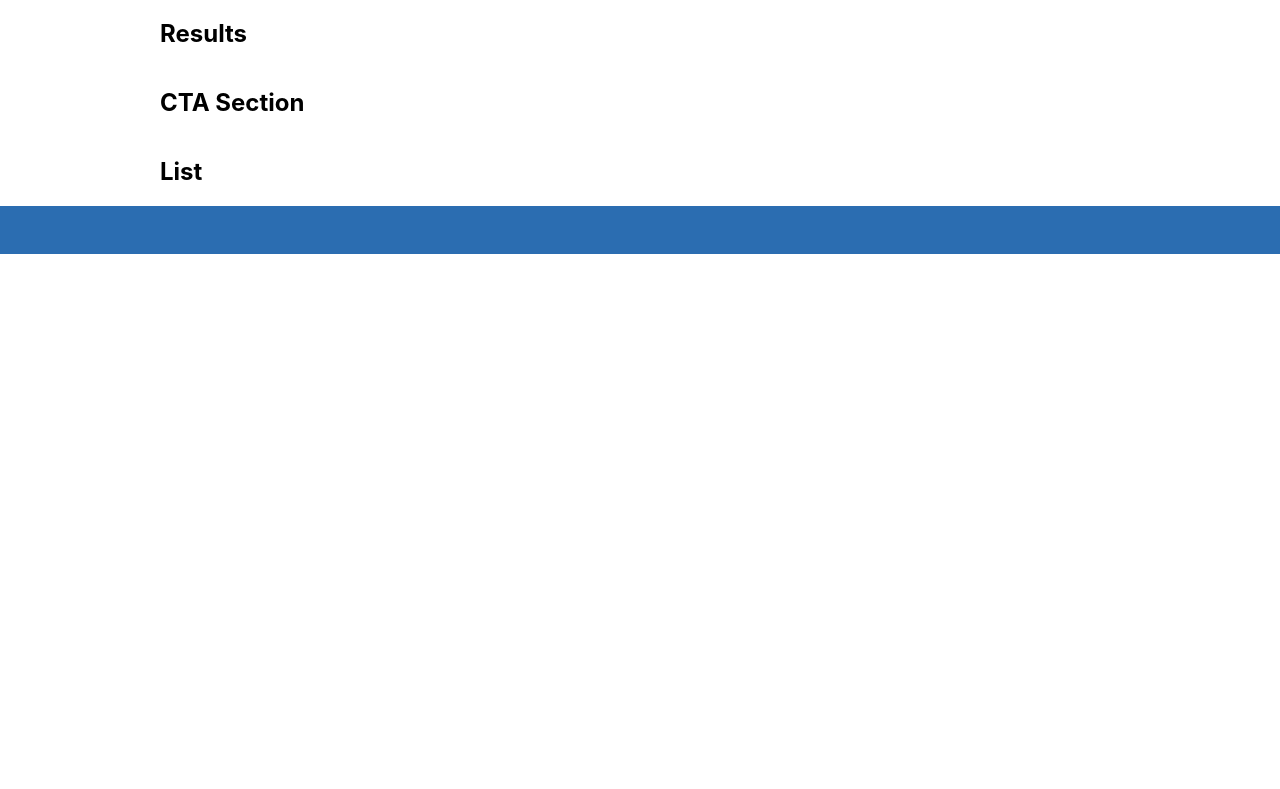
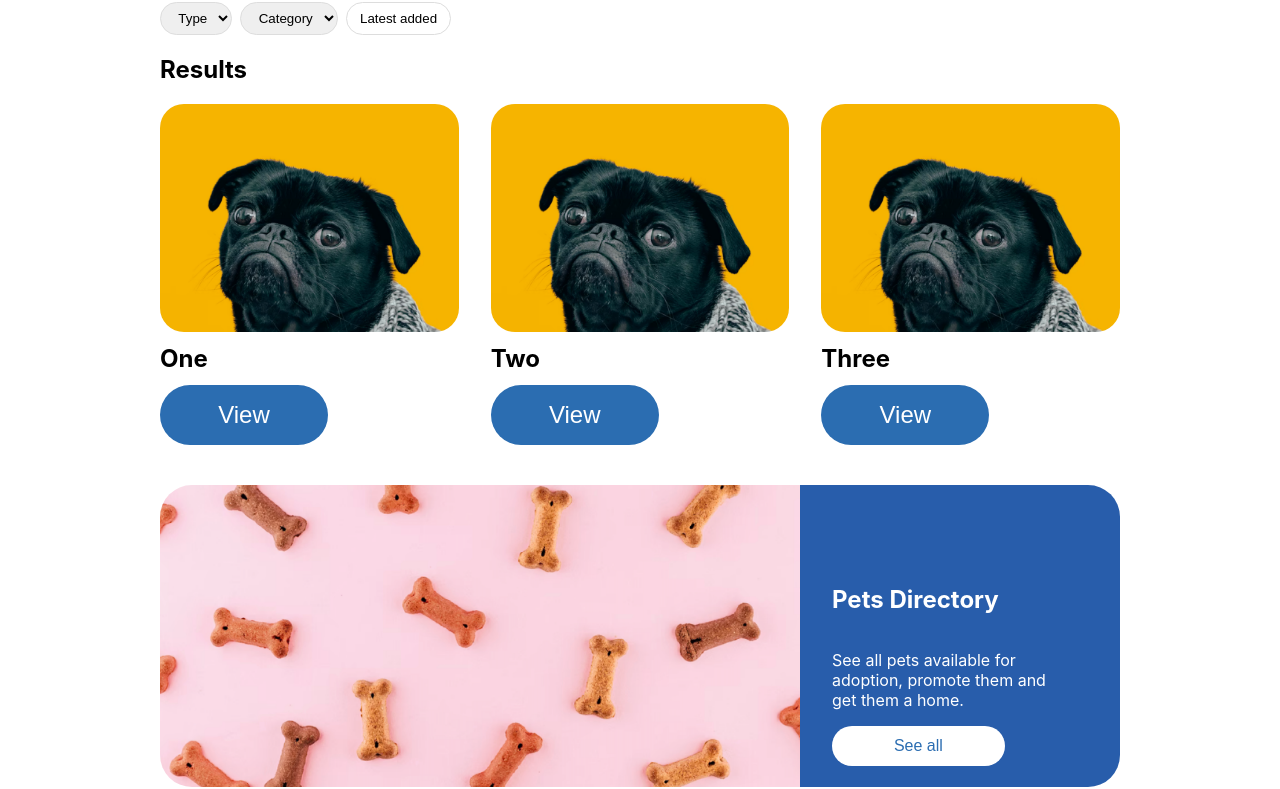
Before and after one commit to harewoodestate/coolestpets, a React (Create React App) app: page / in a window 1280 px wide. Shown: the part 227-1016 px from the top of the page. Before the commit the page ends 800 px from the top, so only its background shows below. Built offline with nearby package versions, Linux system fonts and the light colour scheme.

Commit message:
Layout Results and CTA Section Components Jira Issue ID(s):
	-

```diff
--- a/src/App.css
+++ b/src/App.css
@@ -1,3 +1,9 @@
+*,
+*:before,
+*:after {
+  box-sizing: border-box;
+}
+
 .App {
   text-align: center;
 }
--- a/src/App.js
+++ b/src/App.js
@@ -1,9 +1,11 @@
 import "./App.css";
 import ContainerLayout from "./components/ContainerLayout";
 import SearchFilter from "./components/SearchFilter";
-import CTASection from "./components/CTASection";
+import CTASection from "./components/CTALayout";
 import List from "./components/List";
 import Grid from "./components/Grid";
+import CTAImage from "./components/CTAImage";
+import CTAButton from "./components/CTAButton";
 
 function App() {
   return (
@@ -11,7 +13,10 @@ function App() {
       <SearchFilter>
         <Grid />
       </SearchFilter>
-      <CTASection />
+      <CTASection>
+        <CTAImage />
+        <CTAButton />
+      </CTASection>
       <List />
     </ContainerLayout>
   );
--- /dev/null
+++ b/src/components/CTAButton.js
@@ -0,0 +1,45 @@
+import styled from "styled-components";
+
+const Layout = styled.div`
+  display: flex;
+  flex-direction: column;
+  background-color: #285dab;
+  height: 100%;
+  padding: 5em 0 0 2em;
+  align-items: start;
+  border-radius: 0 2em 2em 0;
+`;
+
+const Heading = styled.h1`
+  color: #ffffff;
+  width: 80%;
+`;
+
+const CTAText = styled.p`
+  color: #ffffff;
+  width: 80%;
+`;
+
+const CTAStyledButton = styled.button`
+  background-color: #ffffff;
+  color: #2b6db1;
+  font-size: 1em;
+  border-radius: 2em;
+  width: 60%;
+  height: 2.5em;
+  border: none;
+`;
+
+const CTAButton = () => {
+  return (
+    <Layout>
+      <Heading>Pets Directory</Heading>
+      <CTAText>
+        See all pets available for adoption, promote them and get them a home.
+      </CTAText>
+      <CTAStyledButton>See all</CTAStyledButton>
+    </Layout>
+  );
+};
+
+export default CTAButton;
--- /dev/null
+++ b/src/components/CTAImage.js
@@ -0,0 +1,18 @@
+import styled from "styled-components";
+
+const Image = styled.img`
+  width: 100%;
+  height: 100%;
+  object-fit: cover;
+  border-radius: 2em 0 0 2em;
+`;
+
+Image.defaultProps = {
+  src: "/image2.png",
+};
+
+const CTAImage = () => {
+  return <Image />;
+};
+
+export default CTAImage;
--- /dev/null
+++ b/src/components/CTALayout.js
@@ -0,0 +1,25 @@
+import styled from "styled-components";
+
+const Layout = styled.div`
+  display: flex;
+`;
+
+const Left = styled.div`
+  flex: 2;
+`;
+
+const Right = styled.div`
+  flex: 1;
+`;
+
+const CTALayout = ({ children }) => {
+  const [ctaImage, ctaButton] = children;
+  return (
+    <Layout>
+      <Left>{ctaImage}</Left>
+      <Right>{ctaButton}</Right>
+    </Layout>
+  );
+};
+
+export default CTALayout;
--- a/src/components/CTASection.js
+++ /dev/null
@@ -1,15 +0,0 @@
-import styled from "styled-components";
-
-const Layout = styled.div``;
-
-const Heading = styled.h1``;
-
-const CTASection = () => {
-  return (
-    <Layout>
-      <Heading>CTA Section</Heading>
-    </Layout>
-  );
-};
-
-export default CTASection;
--- a/src/components/ContainerLayout.js
+++ b/src/components/ContainerLayout.js
@@ -3,7 +3,8 @@ import styled from "styled-components";
 const Container = styled.div`
   display: flex;
   flex-direction: column;
-  height: 100vh;
+  row-gap: 2.5em;
+  height: auto;
 `;
 
 const Header = styled.header`
--- a/src/components/Grid.js
+++ b/src/components/Grid.js
@@ -4,10 +4,64 @@ const Layout = styled.div``;
 
 const Heading = styled.h1``;
 
+const GridList = styled.ul`
+  display: flex;
+  margin: 0;
+  padding: 0;
+  gap: 2em;
+`;
+
+const ListItem = styled.li`
+  display: flex;
+  font-size: 1.5em;
+  font-weight: bold;
+  flex-direction: column;
+  list-style-type: none;
+  width: 30%;
+  flex: 1;
+  gap: 0.5em;
+`;
+
+const ListImage = styled.img`
+  width: 100%;
+  border-radius: 1em;
+`;
+
+const ListButton = styled.button`
+  background-color: #2b6db1;
+  color: #ffffff;
+  font-size: 1em;
+  border-radius: 2em;
+  width: 7em;
+  height: 2.5em;
+  border: none;
+`;
+
+ListImage.defaultProps = {
+  src: "/image1.png",
+};
+
 const Grid = () => {
   return (
     <Layout>
       <Heading>Results</Heading>
+      <GridList>
+        <ListItem>
+          <ListImage />
+          One
+          <ListButton>View</ListButton>
+        </ListItem>
+        <ListItem>
+          <ListImage />
+          Two
+          <ListButton>View</ListButton>
+        </ListItem>
+        <ListItem>
+          <ListImage />
+          Three
+          <ListButton>View</ListButton>
+        </ListItem>
+      </GridList>
     </Layout>
   );
 };
```
Also changed, not shown: public/image1.png (added), public/image2.png (added).
